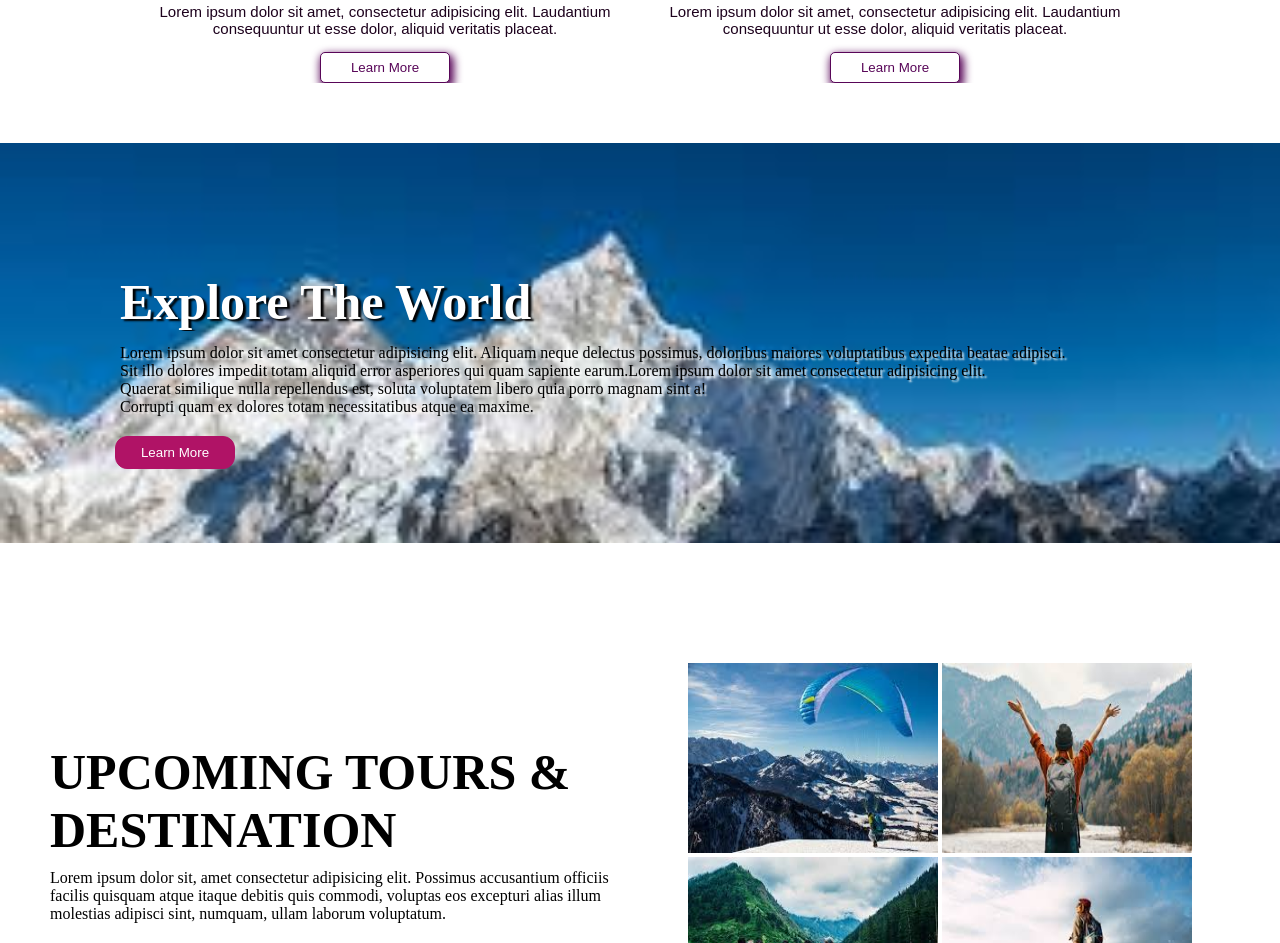
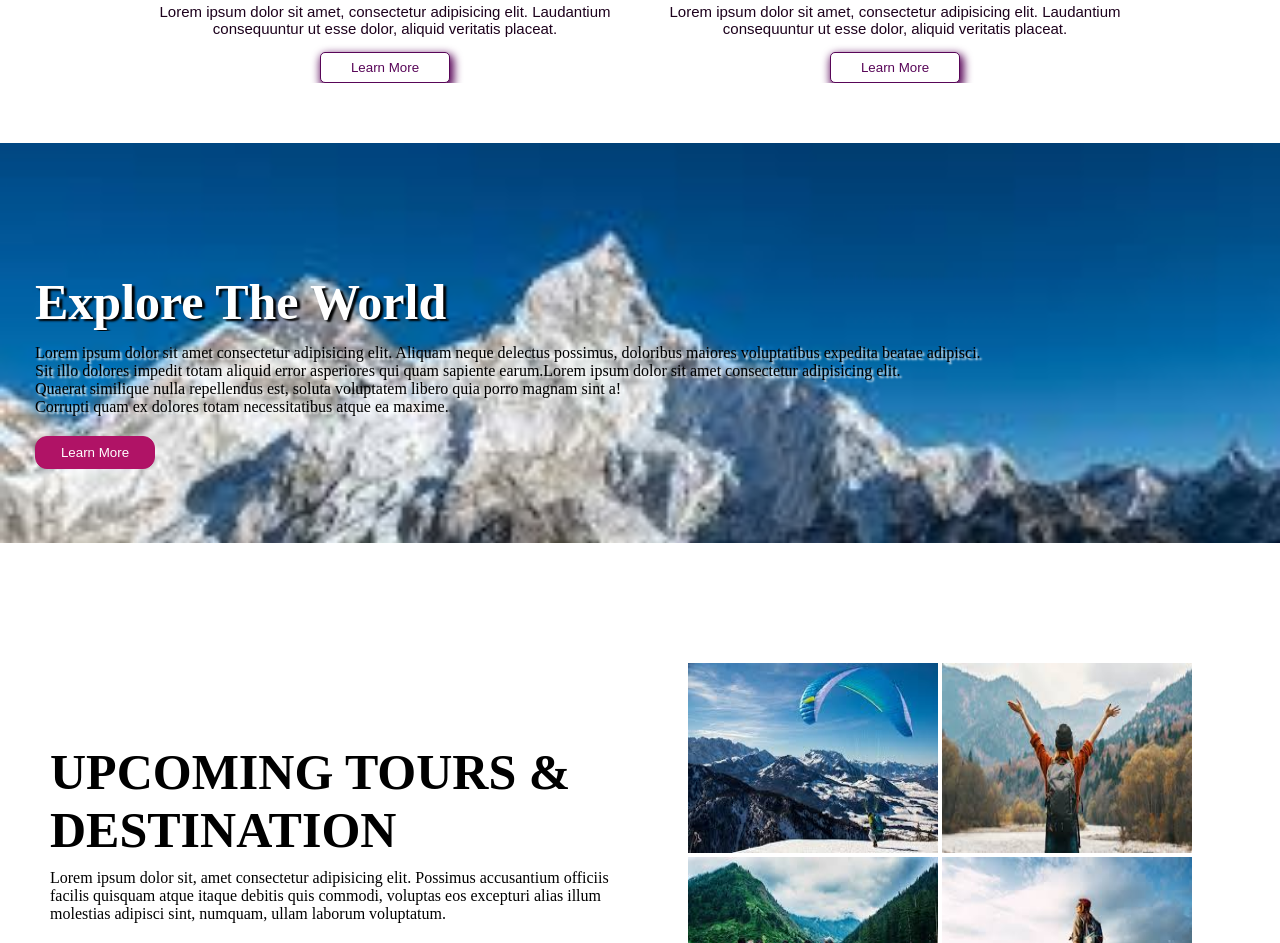
Before and after one commit to ummulkhairmemonattariya45/adventure, a plain HTML site: page index.html in a window 1280 px wide. Shown: the part 1024-1967 px from the top of the page. Drawn offline with Linux system fonts and the light colour scheme.

Commit message:
Update style.css

```diff
--- a/style.css
+++ b/style.css
@@ -211,10 +211,11 @@ header{
     background-size: cover;
     height: 400px;
     margin-top: 60px;
+    text-align: left;
 }
 .world h2{
     margin-top: 130px;
-    margin-left: 120px;
+    margin-left: 35px;
     color: white;
     font-size: 50px;
     text-shadow: 3px 2px 2px  black;
@@ -224,7 +225,7 @@ header{
     text-shadow: 3px 3px 3px white;
 }
 .world p{
-    margin-left: 120px;
+    margin-left: 35px;
     margin-top: 13px;
     text-shadow: 2px 2px 2px white;
 }
@@ -235,7 +236,7 @@ header{
     padding: 8px;
     width: 120px;
     color: white;
-    margin-left: 115px;
+    margin-left: 35px;
     margin-top: 20px;
 }
 .world button:hover{
```
